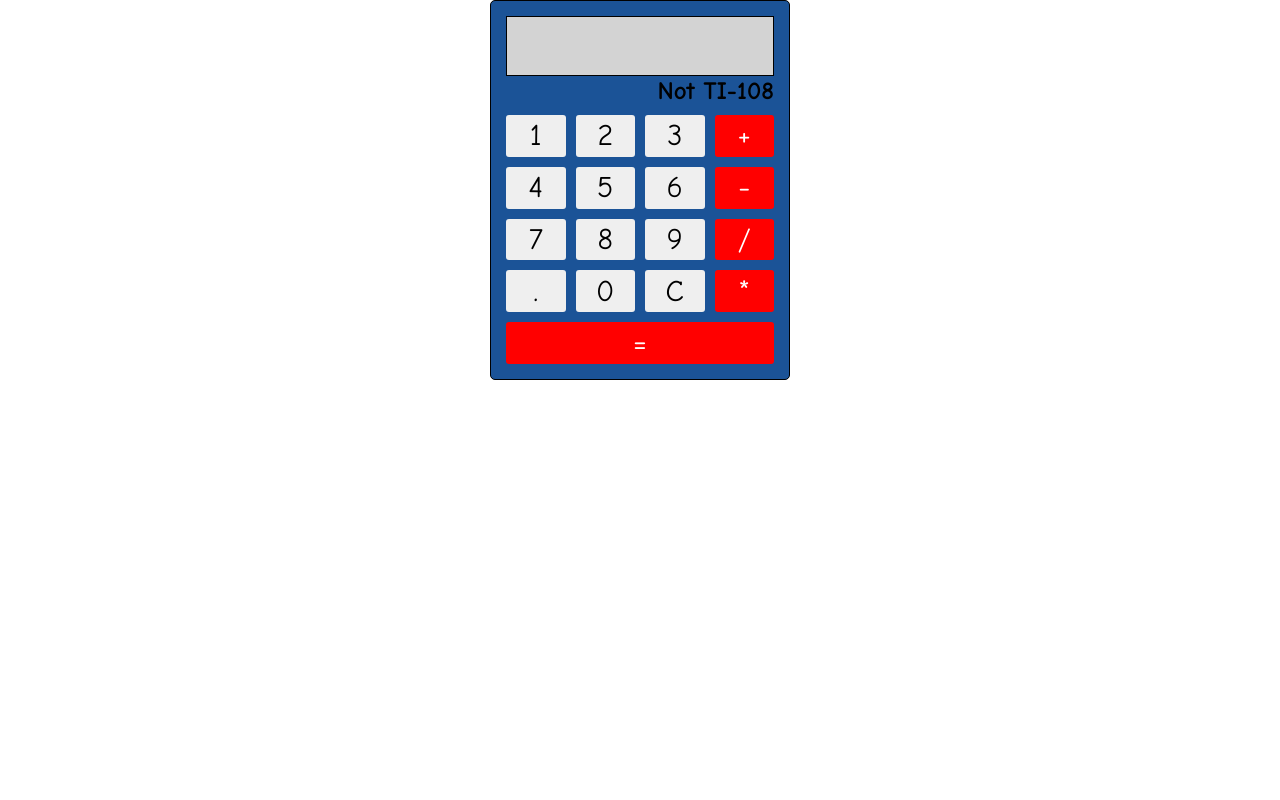
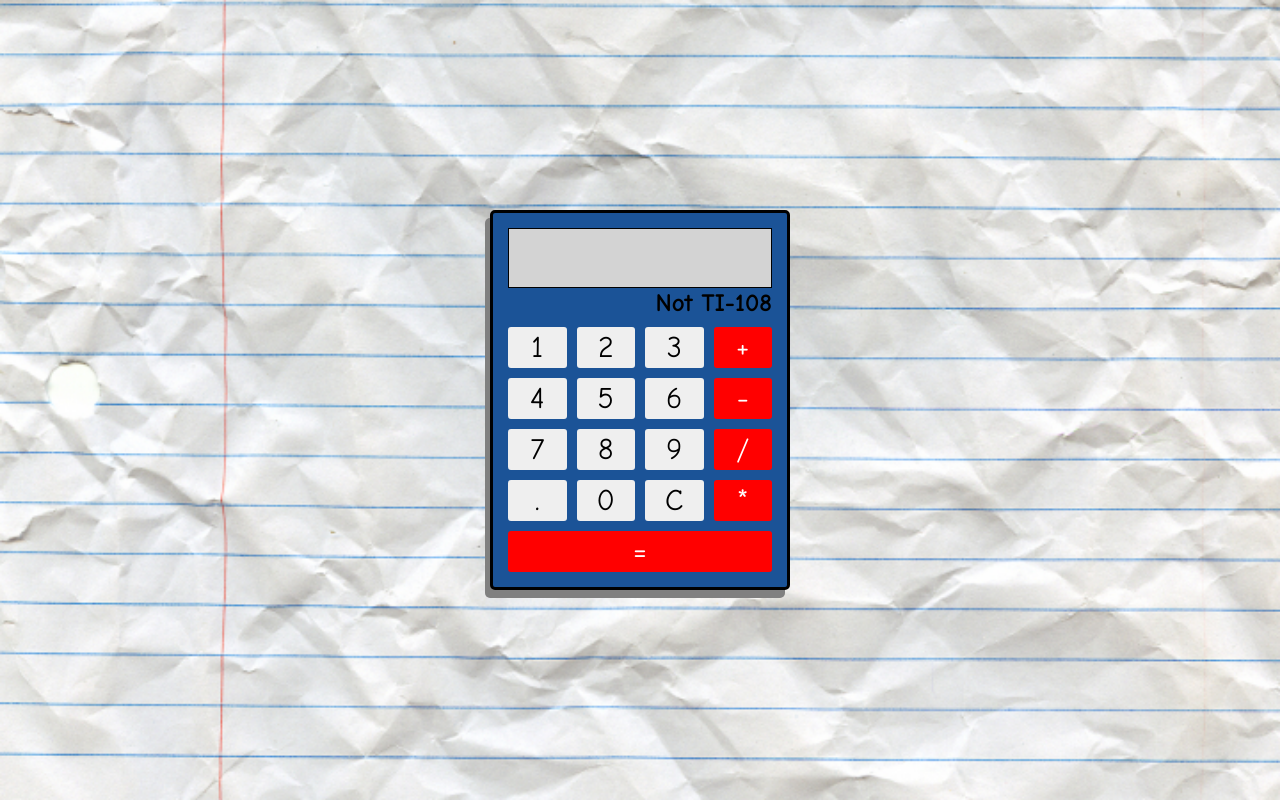
Before and after one commit to trekitch/calculator, a plain HTML site: page index.html in a window 1280 px wide. Drawn offline with Linux system fonts and the light colour scheme.

```diff
--- a/css/styles.css
+++ b/css/styles.css
@@ -6,14 +6,24 @@
     font-family: "Comic Neue", cursive;
 }
 
+body {
+    display: flex;
+    flex-direction: column;
+    justify-content: center;
+    align-items: center;
+    height: 100vh;
+    background-image: url("../imgs/paper.jpg");
+    background-size: cover;
+}
+
 #calcbody {
-    border: 1px solid black;
+    border: 3px solid black;
     border-radius: 5px;
     height: 380px;
     width: 300px;
-    margin: auto;
     padding: 15px;
     background-color: #1b5397;
+    box-shadow: -5px 8px grey;
 
     display: flex;
     flex-direction: column;
@@ -55,3 +65,7 @@ button {
     font-family: inherit;
     flex: 1 1 21%;
 }
+
+.disabled {
+    background: darkgrey;
+}
```
Also changed, not shown: 1 other file.
